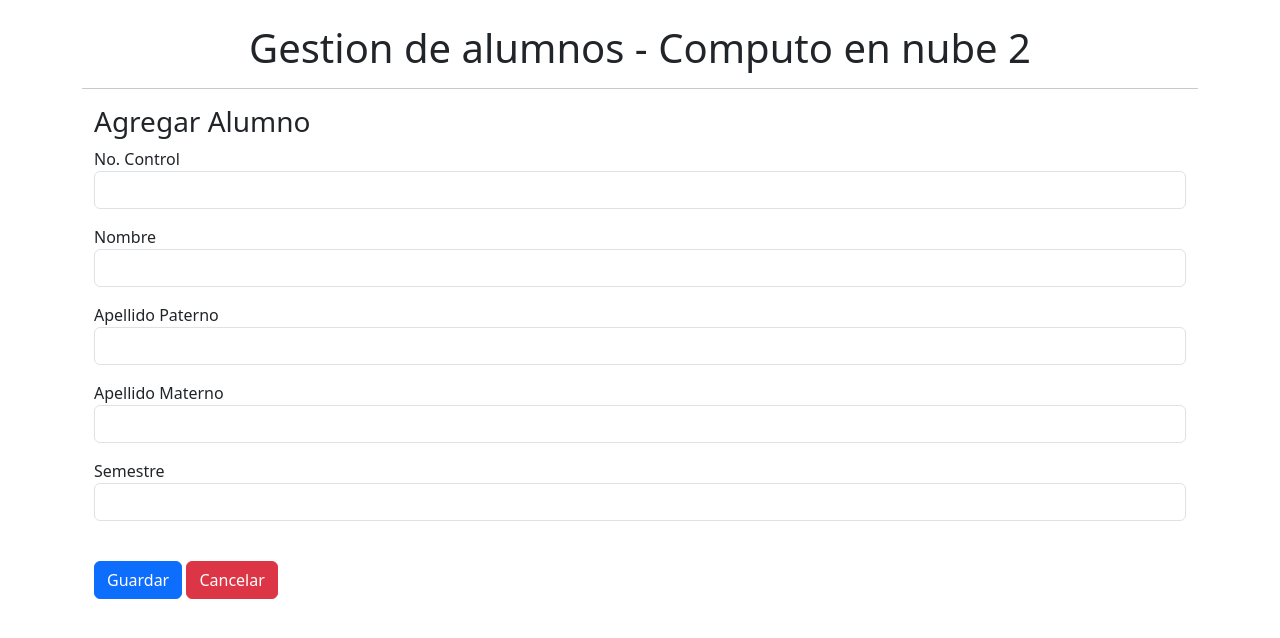
After one commit to Caballero025/Crud_practica, a Flask app: page /new in a window 1280 px wide. The commit adds this page. Shown: the top 638 px of the page. Run offline with Flask 3, Linux system fonts and the light colour scheme.

Commit message:
Feat: Funcionalidad de agregar alumnos

```diff
--- a/app/routes/alums.py
+++ b/app/routes/alums.py
@@ -11,3 +11,22 @@ alu_bp = Blueprint ('alumnos',__name__)
 def index():
     alumnos = Alumnos.query.all()
     return render_template('index.html', alumnos = alumnos)
+
+
+@alu_bp.route('/new',methods=['GET','POST'])
+def create_alumno():
+     if request.method == 'POST':
+         #Agregar Alumno
+         no_control = request.form['no_control']
+         nombre = request.form['nombre']
+         ap_paterno = request.form['ap_paterno']
+         ap_materno = request.form['ap_materno']
+         semestre = request.form['semestre']
+
+         nvo_alumno = Alumnos(no_control = no_control, nombre = nombre,ap_paterno = ap_paterno, ap_materno = ap_materno, semestre = semestre)
+
+         db.session.add(nvo_alumno)
+         db.session.commit()
+         return redirect(url_for('alumnos.index'))
+     #Aqui sigue si es GET
+     return render_template('create_alumno.html')
--- /dev/null
+++ b/app/templates/create_alumno.html
@@ -0,0 +1,34 @@
+{% extends 'base.html' %}
+{% block title %} Agregar Alumno {% endblock %}
+{% block content %}
+
+<h3>Agregar Alumno</h3>
+<form action="{{ url_for('alumnos.create_alumno') }}" method="POST">
+    <div class="form-group mb-3">
+        <label for="no_control">No. Control</label>
+        <input type="text" class="form-control" id="no_control" name="no_control" required>
+    </div>
+    <div class="form-group mb-3">
+        <label for="nombre">Nombre</label>
+        <input type="text" class="form-control" id="nombre" name="nombre" required>
+    </div>
+    <div class="form-group mb-3">
+        <label for="ap_paterno">Apellido Paterno</label>
+        <input type="text" class="form-control" id="ap_paterno" name="ap_paterno" required>
+    </div>
+    <div class="form-group mb-3">
+        <label for="ap_materno">Apellido Materno</label>
+        <input type="text" class="form-control" id="ap_materno" name="ap_materno" required>
+    </div>
+    <div class="form-group mb-3">
+        <label for="semestre">Semestre</label>
+        <input type="number" class="form-control" id="semestre" name="semestre" required>
+    </div>
+    <br>
+    <button type="submit" class="btn btn-primary">Guardar</button>
+    <a href="{{ url_for('index')}}" class="btn btn-danger">Cancelar</a>
+
+
+</form>
+
+{% endblock %}
--- a/app/templates/index.html
+++ b/app/templates/index.html
@@ -2,7 +2,7 @@
 {% block title %}Lista de alumnos{% endblock %}
 {% block content %}
 
-
+<a href="{{ url_for('alumnos.create_alumno')}}" class="btn btn-success mb=3">Agregar Alumno</a>
 <br>
 <table class = "table table-bordered">
 <thead>
```
